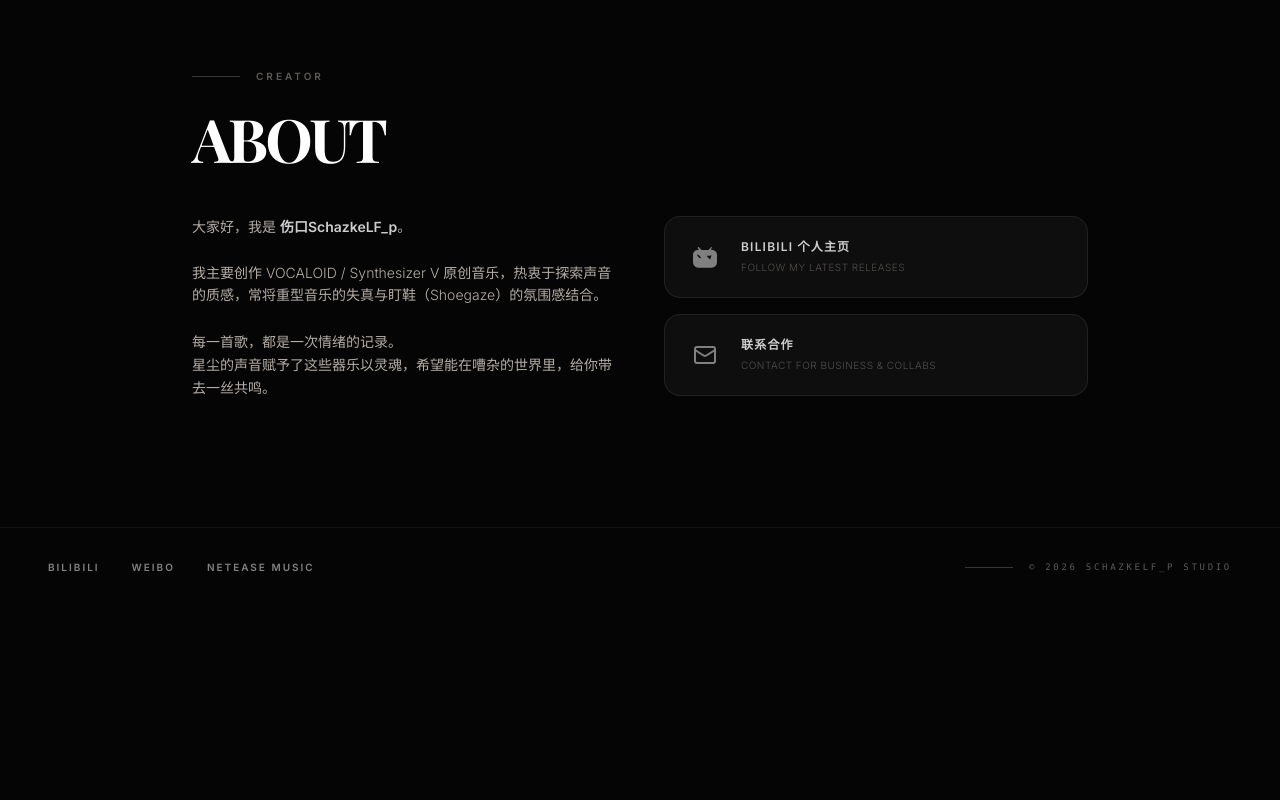
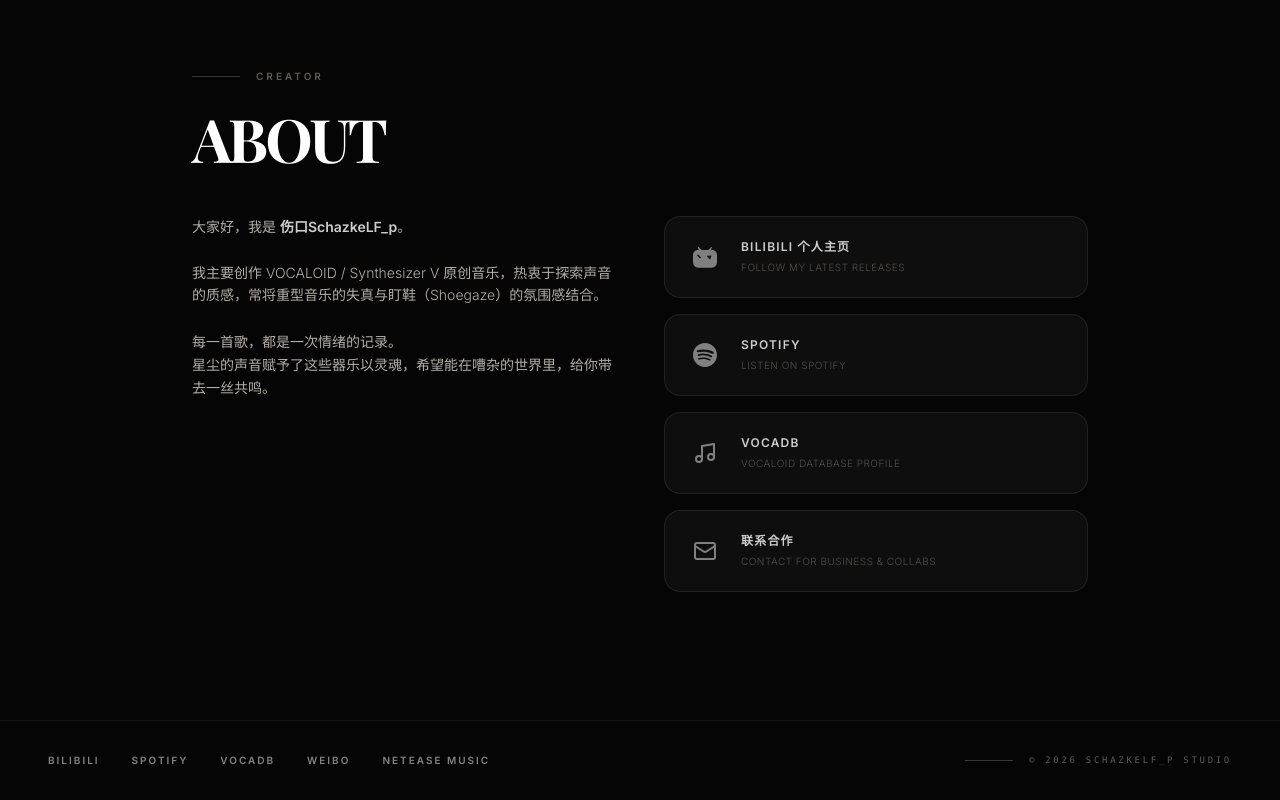
Before and after one commit to v-oneehnilo/SchazkeLFp-website, a React (Vite) app: page / in a window 1280 px wide. Shown: the part 1836-2636 px from the top of the page. Before the commit the page ends 2443 px from the top, so only its background shows below. Built offline with nearby package versions, Linux system fonts and the light colour scheme; a web font is replaced by a local one.

Commit message:
feat: Optimize video playback and UI
Adjusted IntersectionObserver rootMargin for earlier video playback.
Added `preload="none"` to video element to defer loading.
Included transition effects for smoother UI updates.

```diff
--- a/src/App.tsx
+++ b/src/App.tsx
@@ -9,10 +9,8 @@
 
   useEffect(() => {
     const observer = new IntersectionObserver(([entry]) => {
-      if (entry.isIntersecting) {
-        setInView(true);
-      }
-    }, { rootMargin: '300px' });
+      setInView(entry.isIntersecting);
+    }, { rootMargin: '50px' });
     if (ref.current) observer.observe(ref.current);
     return () => observer.disconnect();
   }, []);
@@ -24,7 +22,7 @@
   }, [inView]);
 
   return (
-    <div ref={ref} className="absolute inset-0 z-0 w-full h-full bg-zinc-900">
+    <div ref={ref} className="absolute inset-0 z-0 w-full h-full bg-zinc-900 transition-colors duration-500">
       {inView && (
         <video
           ref={videoRef}
@@ -33,6 +31,7 @@
           loop
           muted
           playsInline
+          preload="none"
           className="absolute inset-0 w-full h-full object-cover transition-transform duration-700 group-hover:scale-105 opacity-60 group-hover:opacity-100 pointer-events-none"
         />
       )}
@@ -166,7 +165,7 @@
       title: "温差",
       type: "【星尘原创曲】 / 重型盯鞋",
       desc: "在极度的喧嚣中寻找宁静，于温差之间感受情绪的撕裂与弥合。",
-      videoUrl: "https://upos-sz-mirrorcos.bilivideo.com/upgcxcode/26/75/28553447526/28553447526-1-192.mp4?e=ig8euxZM2rNcNbRgnwdVhwdlhWN3hwdVhoNvNC8BqJIzNbfq9rVEuxTEnE8L5F6VnEsSTx0vkX8fqJeYTj_lta53NCM=&platform=html5&gen=playurlv3&mid=0&nbs=1&uipk=5&trid=a1ee90cda3fb4058a39806d3de70febO&os=estghw&og=hw&deadline=1778497092&oi=1385955528&upsig=301235b7b8ff4d3fe481d3329c9888de&uparams=e,platform,gen,mid,nbs,uipk,trid,os,og,deadline,oi&bvc=vod&nettype=1&bw=1028614&agrr=1&buvid=&build=7330300&dl=0&f=O_0_0&orderid=0,3",
+      videoUrl: "https://uv52w2dqsyqwbfke.public.blob.vercel-storage.com/28553447526-1-192.mp4",
       cover: "https://videos.tuchuangyun.top/autoupload/en/H-VgkTBe2zwM0UYoCV-zjY0_ynLCSh1voT__6wvSSSY/20260511/4d9W/5%25E6%259C%258811%25E6%2597%25A5.mp4"
     },
     {
@@ -174,7 +173,7 @@
       title: "if_深呼吸",
       type: "【星尘原创曲】 / 盯鞋核 / 重型盯鞋",
       desc: "如果在深渊中无法停下坠落，不如尝试最后一次深呼吸。",
-      videoUrl: "https://upos-sz-mirrorcos.bilivideo.com/upgcxcode/71/06/35816540671/35816540671-1-192.mp4?e=ig8euxZM2rNcNbRHnWdVhwdlhWeHhwdVhoNvNC8BqJIzNbfq9rVEuxTEnE8L5F6VnEsSTx0vkX8fqJeYTj_lta53NCM=&mid=0&uipk=5&os=estgcos&og=hw&platform=html5&trid=97e52285dae74c5d89aaa7941c16eafO&deadline=1778500462&nbs=1&gen=playurlv3&oi=2067347262&upsig=8a2834156e046d1fa08e88eaa6a62de6&uparams=e,mid,uipk,os,og,platform,trid,deadline,nbs,gen,oi&bvc=vod&nettype=1&bw=1592246&dl=0&f=O_0_0&agrr=1&buvid=&build=7330300&orderid=0,3",
+      videoUrl: "https://uv52w2dqsyqwbfke.public.blob.vercel-storage.com/35816540671-1-192.mp4",
       cover: "https://videos.tuchuangyun.top/autoupload/en/H-VgkTBe2zwM0UYoCV-zjY0_ynLCSh1voT__6wvSSSY/20260511/1Zi1/5%25E6%259C%258811%25E6%2597%25A5%288%29.mp4"
     },
     {
@@ -182,7 +181,7 @@
       title: "你会来我的葬礼吗",
       type: "【星尘原创曲】 / 金属核 / 盯鞋",
       desc: "金属核与盯鞋的交织融合，于激烈的节奏中质问内心的归属。",
-      videoUrl: "https://upos-sz-mirrorcos.bilivideo.com/upgcxcode/45/87/30601838745/30601838745-1-192.mp4?e=ig8euxZM2rNcNbR1nwdVhwdlhWR3hwdVhoNvNC8BqJIzNbfq9rVEuxTEnE8L5F6VnEsSTx0vkX8fqJeYTj_lta53NCM=&trid=7b65a60df481450a81eb475256409f3O&gen=playurlv3&og=hw&deadline=1778500717&platform=html5&mid=0&os=08cbv&nbs=1&uipk=5&oi=2067347262&upsig=bc8fc3f5fee6962e7e2c195b7205554b&uparams=e,trid,gen,og,deadline,platform,mid,os,nbs,uipk,oi&bvc=vod&nettype=1&bw=946839&f=O_0_0&agrr=1&buvid=&build=7330300&dl=0&orderid=0,3",
+      videoUrl: "https://uv52w2dqsyqwbfke.public.blob.vercel-storage.com/30601838745-1-192.mp4",
       cover: "https://videos.tuchuangyun.top/autoupload/en/H-VgkTBe2zwM0UYoCV-zjY0_ynLCSh1voT__6wvSSSY/20260511/KeqS/5%25E6%259C%258811%25E6%2597%25A5%287%29.mp4"
     },
     {
@@ -190,15 +189,15 @@
       title: "PANIC ATTACK",
       type: "【星尘原创】",
       desc: "强烈的情绪如同恐慌发作，冲击着崩坏的现实边界。",
-      videoUrl: "https://upos-sz-mirrorcos.bilivideo.com/upgcxcode/41/17/1276391741/1276391741-1-192.mp4?e=ig8euxZM2rNcNbRgnWdVhwdlhWNHhwdVhoNvNC8BqJIzNbfq9rVEuxTEnE8L5F6VnEsSTx0vkX8fqJeYTj_lta53NCM=&deadline=1778500880&trid=1af9165aac824c70ac609478df61645O&nbs=1&mid=0&gen=playurlv3&os=estgcos&og=hw&uipk=5&oi=144233936&platform=html5&upsig=bc8df67dbeb94eb0eb630a4ba00cb63a&uparams=e,deadline,trid,nbs,mid,gen,os,og,uipk,oi,platform&bvc=vod&nettype=1&bw=1037941&agrr=1&buvid=&build=7330300&dl=0&f=O_0_0&orderid=0,3",
-      cover: "https://videos.tuchuangyun.top/autoupload/en/H-VgkTBe2zwM0UYoCV-zjY0_ynLCSh1voT__6wvSSSY/20260511/5pHc/5%25E6%259C%258811%25E6%2597%25A5%286%29.mp4"
+      videoUrl: "https://uv52w2dqsyqwbfke.public.blob.vercel-storage.com/1276391741-1-192.mp4",
+      cover: "https://videos.tuchuangyun.top/autoupload/en/H-VgkTBe2zwM0UYoCV-zjY0_ynLCSh1voT__6wvSSSY/20260511/NKUP/5%25E6%259C%258811%25E6%2597%25A5%283%29.mp4"
     },
     {
       id: 5,
       title: "-- --- - ....",
       type: "【星尘原创曲】",
       desc: "M-O-T-H，如飞蛾扑火般去向未知的迷茫。",
-      videoUrl: "https://upos-sz-mirrorcos.bilivideo.com/upgcxcode/32/02/27052740232/27052740232-1-192.mp4?e=ig8euxZM2rNcNbRVhwdVhwdlhWdVhwdVhoNvNC8BqJIzNbfq9rVEuxTEnE8L5F6VnEsSTx0vkX8fqJeYTj_lta53NCM=&uipk=5&trid=e3ff6668ec6a485cb36230e11a32a8cO&gen=playurlv3&mid=0&deadline=1778500995&nbs=1&platform=html5&os=zosbv&og=hw&oi=2067347262&upsig=e8d4260bc1459176f2f9026be7dec6ba&uparams=e,uipk,trid,gen,mid,deadline,nbs,platform,os,og,oi&bvc=vod&nettype=1&bw=681027&agrr=1&buvid=&build=7330300&dl=0&f=O_0_0&orderid=0,3",
+      videoUrl: "https://uv52w2dqsyqwbfke.public.blob.vercel-storage.com/27052740232-1-192.mp4",
       cover: "https://videos.tuchuangyun.top/autoupload/en/H-VgkTBe2zwM0UYoCV-zjY0_ynLCSh1voT__6wvSSSY/20260511/0n4A/5%25E6%259C%258811%25E6%2597%25A5%285%29.mp4"
     },
     {
@@ -206,7 +205,7 @@
       title: "...只是幻觉",
       type: "feat.星尘infinity / 盯鞋 / 金属核",
       desc: "重重迷雾与声墙之中，究竟什么是真实，什么只是幻觉。",
-      videoUrl: "https://upos-sz-mirrorcos.bilivideo.com/upgcxcode/73/19/30471291973/30471291973-1-192.mp4?e=ig8euxZM2rNcNbRVhwdVhwdlhWdVhwdVhoNvNC8BqJIzNbfq9rVEuxTEnE8L5F6VnEsSTx0vkX8fqJeYTj_lta53NCM=&platform=html5&oi=1385955528&deadline=1778501033&gen=playurlv3&trid=4cd98b4a67ca40a6a4580cf796b9b64O&nbs=1&mid=0&os=estghw&og=hw&uipk=5&upsig=f0d7c3f27ce4e87d93cbe9d33294b6ab&uparams=e,platform,oi,deadline,gen,trid,nbs,mid,os,og,uipk&bvc=vod&nettype=1&bw=459814&f=O_0_0&agrr=1&buvid=&build=7330300&dl=0&orderid=0,3",
+      videoUrl: "https://uv52w2dqsyqwbfke.public.blob.vercel-storage.com/30471291973-1-192.mp4",
       cover: "https://videos.tuchuangyun.top/autoupload/en/H-VgkTBe2zwM0UYoCV-zjY0_ynLCSh1voT__6wvSSSY/20260511/9Ac0/5%25E6%259C%258811%25E6%2597%25A5%284%29.mp4"
     },
     {
@@ -214,15 +213,15 @@
       title: "深呼吸",
       type: "【星尘原创】",
       desc: "深呼吸，在一切坠落之前找回自我片刻的宁静。",
-      videoUrl: "https://upos-sz-mirrorcos.bilivideo.com/upgcxcode/88/39/1353293988/1353293988-1-192.mp4?e=ig8euxZM2rNcNbRVhwdVhwdlhWdVhwdVhoNvNC8BqJIzNbfq9rVEuxTEnE8L5F6VnEsSTx0vkX8fqJeYTj_lta53NCM=&trid=96823e9447a649ceaa6cf26e0bd31a8O&uipk=5&platform=html5&gen=playurlv3&os=08cbv&og=hw&mid=0&nbs=1&deadline=1778501100&oi=2067284620&upsig=2bfc86523c43c37527512b0e79bb4c1f&uparams=e,trid,uipk,platform,gen,os,og,mid,nbs,deadline,oi&bvc=vod&nettype=1&bw=518734&build=7330300&dl=0&f=O_0_0&agrr=1&buvid=&orderid=0,3",
-      cover: "https://videos.tuchuangyun.top/autoupload/en/H-VgkTBe2zwM0UYoCV-zjY0_ynLCSh1voT__6wvSSSY/20260511/NKUP/5%25E6%259C%258811%25E6%2597%25A5%283%29.mp4"
+      videoUrl: "https://uv52w2dqsyqwbfke.public.blob.vercel-storage.com/1353293988-1-192.mp4",
+      cover: "https://videos.tuchuangyun.top/autoupload/en/H-VgkTBe2zwM0UYoCV-zjY0_ynLCSh1voT__6wvSSSY/20260511/5pHc/5%25E6%259C%258811%25E6%2597%25A5%286%29.mp4"
     },
     {
       id: 8,
       title: "空想话剧",
       type: "【赤羽原创曲】",
       desc: "一出未命名的空想话剧，在荒诞的舞台上默然谢幕。",
-      videoUrl: "https://upos-sz-mirrorcos.bilivideo.com/upgcxcode/00/05/324480500/324480500-1-208.mp4?e=ig8euxZM2rNcNbNM7WdVhwdlhbKBhwdVhoNvNC8BqJIzNbfq9rVEuxTEnE8L5F6VnEsSTx0vkX8fqJeYTj_lta53NCM=&platform=html5&deadline=1778501191&trid=08bfa01b93954e7bbca6597500239c6O&nbs=1&uipk=5&gen=playurlv3&os=estghw&og=hw&oi=144233936&mid=0&upsig=fc3ea185dbe56ece76952c07020f5c0a&uparams=e,platform,deadline,trid,nbs,uipk,gen,os,og,oi,mid&bvc=vod&nettype=1&bw=1965159&f=O_0_0&agrr=1&buvid=&build=7330300&dl=0&orderid=0,3",
+      videoUrl: "https://uv52w2dqsyqwbfke.public.blob.vercel-storage.com/324480500-1-208.mp4",
       cover: "https://videos.tuchuangyun.top/autoupload/en/H-VgkTBe2zwM0UYoCV-zjY0_ynLCSh1voT__6wvSSSY/20260511/TVhj/5%25E6%259C%258811%25E6%2597%25A5%282%29.mp4"
     },
     {
@@ -230,7 +229,7 @@
       title: "淹没于靛蓝",
       type: "【诗岸原创曲】",
       desc: "任由身躯与意识一起，被这深不见底的靛蓝海水彻底淹没。",
-      videoUrl: "https://upos-sz-mirrorcos.bilivideo.com/upgcxcode/25/91/25939019125/25939019125-1-192.mp4?e=ig8euxZM2rNcNbRj7bdVhwdlhWTjhwdVhoNvNC8BqJIzNbfq9rVEuxTEnE8L5F6VnEsSTx0vkX8fqJeYTj_lta53NCM=&oi=2067347262&mid=0&deadline=1778501236&trid=68fc1e11f79b4e4aa6e53174e958a3dO&nbs=1&uipk=5&platform=html5&gen=playurlv3&os=estgcos&og=cos&upsig=950433aef00c53ec28c142445d4ded47&uparams=e,oi,mid,deadline,trid,nbs,uipk,platform,gen,os,og&bvc=vod&nettype=1&bw=1337193&agrr=1&buvid=&build=7330300&dl=0&f=O_0_0&orderid=0,3",
+      videoUrl: "https://uv52w2dqsyqwbfke.public.blob.vercel-storage.com/25939019125-1-192.mp4",
       cover: "https://videos.tuchuangyun.top/autoupload/en/H-VgkTBe2zwM0UYoCV-zjY0_ynLCSh1voT__6wvSSSY/20260511/aN8w/5%25E6%259C%258811%25E6%2597%25A5%281%29.mp4"
     }
   ];
@@ -416,7 +415,7 @@
                </div>
 
                <div className="space-y-4">
-                  <a href="https://space.bilibili.com/630082679?spm_id_from=333.337.0.0" target="_blank" rel="noreferrer" className="flex items-center gap-4 bg-white/5 backdrop-blur-xl border border-white/10 rounded-2xl p-5 hover:bg-white/10 transition-all group">
+                  <a href="https://space.bilibili.com/630082679?spm_id_from=333.337.0.0" target="_blank" rel="noreferrer" className="flex items-center gap-4 bg-white/5 backdrop-blur-xl border border-white/10 rounded-2xl p-5 hover:bg-white/10 transition-all group cursor-pointer">
                     <div className="w-10 h-10 flex items-center justify-center opacity-60 group-hover:opacity-100 transition-opacity">
                       <svg className="w-6 h-6 text-white" viewBox="0 0 24 24" fill="currentColor">
                         <path d="M17.813 4.653h.854c1.51.054 2.769.578 3.773 1.574 1.004.995 1.524 2.249 1.56 3.76v7.36c-.036 1.51-.556 2.769-1.56 3.773s-2.262 1.524-3.773 1.56H5.333c-1.51-.036-2.769-.556-3.773-1.56v-.004C.556 20.12.036 18.861 0 17.35V9.98c.036-1.511.556-2.765 1.56-3.76 1.004-.996 2.262-1.52 3.773-1.574h.774l-1.054-1.2h.001c-.137-.152-.224-.316-.264-.492a.86.86 0 0 1-.018-.175.76.76 0 0 1 .236-.51c.143-.139.314-.216.513-.23.193-.014.372.031.536.136l2.453 2.753h6.98l2.46-2.766c.15-.105.323-.15.518-.136.196.014.365.1.508.24m-.34 8.287L15.352 10.8a.72.72 0 1 0-1.028 1.018l2.122 2.14a.725.725 0 0 0 1.027-1.018M6.541 12.94a.72.72 0 1 0 1.028-1.017l-2.121-2.14a.725.725 0 0 0-1.028 1.018l2.121 2.14"/>
@@ -425,6 +424,28 @@
                     <div>
                       <h4 className="text-white font-bold uppercase tracking-[0.1em] text-xs">Bilibili 个人主页</h4>
                       <p className="text-[10px] opacity-40 uppercase tracking-wider mt-1">Follow my latest releases</p>
+                    </div>
+                  </a>
+
+                  <a href="https://open.spotify.com/intl-es/artist/4T2vBV5CipuF2G8ODSOSxK" target="_blank" rel="noreferrer" className="flex items-center gap-4 bg-white/5 backdrop-blur-xl border border-white/10 rounded-2xl p-5 hover:bg-white/10 transition-all group cursor-pointer">
+                    <div className="w-10 h-10 flex items-center justify-center opacity-60 group-hover:opacity-100 transition-opacity">
+                      <svg className="w-6 h-6 text-white" viewBox="0 0 24 24" fill="currentColor">
+                        <path d="M12 0C5.4 0 0 5.4 0 12s5.4 12 12 12 12-5.4 12-12S18.66 0 12 0zm5.521 17.34c-.24.359-.66.48-1.021.24-2.82-1.74-6.36-2.101-10.561-1.141-.418.122-.779-.179-.899-.539-.12-.421.18-.78.54-.9 4.56-1.021 8.52-.6 11.64 1.32.42.18.479.659.301 1.02zm1.44-3.3c-.301.42-.841.6-1.262.3-3.239-1.98-8.159-2.58-11.939-1.38-.479.12-1.02-.12-1.14-.6-.12-.48.12-1.021.6-1.141C9.6 9.9 15 10.561 18.72 12.84c.361.181.54.78.241 1.2zm.12-3.36C15.24 8.4 8.82 8.16 5.16 9.301c-.6.179-1.2-.181-1.38-.721-.18-.6.18-1.2.72-1.381 4.26-1.26 11.28-1.02 15.721 1.621.539.3.719 1.02.419 1.56-.299.421-1.02.599-1.559.3z"/>
+                      </svg>
+                    </div>
+                    <div>
+                      <h4 className="text-white font-bold uppercase tracking-[0.1em] text-xs">Spotify</h4>
+                      <p className="text-[10px] opacity-40 uppercase tracking-wider mt-1">Listen on Spotify</p>
+                    </div>
+                  </a>
+
+                  <a href="https://vocadb.net/Ar/76318" target="_blank" rel="noreferrer" className="flex items-center gap-4 bg-white/5 backdrop-blur-xl border border-white/10 rounded-2xl p-5 hover:bg-white/10 transition-all group cursor-pointer">
+                    <div className="w-10 h-10 flex items-center justify-center opacity-60 group-hover:opacity-100 transition-opacity">
+                      <Music className="w-6 h-6 text-white" />
+                    </div>
+                    <div>
+                      <h4 className="text-white font-bold uppercase tracking-[0.1em] text-xs">VocaDB</h4>
+                      <p className="text-[10px] opacity-40 uppercase tracking-wider mt-1">Vocaloid Database Profile</p>
                     </div>
                   </a>
 
@@ -445,8 +466,10 @@
 
       {/* Footer */}
       <footer className="relative z-30 px-6 md:px-12 py-8 flex flex-col md:flex-row justify-between items-center border-t border-white/5 gap-6">
-        <div className="flex space-x-8 text-[10px] uppercase tracking-[0.2em] font-semibold">
-          <a href="#" className="hover:text-white text-white/50 transition-colors">Bilibili</a>
+        <div className="flex flex-wrap justify-center gap-x-8 gap-y-4 text-[10px] uppercase tracking-[0.2em] font-semibold">
+          <a href="https://space.bilibili.com/630082679?spm_id_from=333.337.0.0" target="_blank" rel="noreferrer" className="hover:text-white text-white/50 transition-colors">Bilibili</a>
+          <a href="https://open.spotify.com/intl-es/artist/4T2vBV5CipuF2G8ODSOSxK" target="_blank" rel="noreferrer" className="hover:text-white text-white/50 transition-colors">Spotify</a>
+          <a href="https://vocadb.net/Ar/76318" target="_blank" rel="noreferrer" className="hover:text-white text-white/50 transition-colors">VocaDB</a>
           <a href="#" className="hover:text-white text-white/50 transition-colors">Weibo</a>
           <a href="#" className="hover:text-white text-white/50 transition-colors">NetEase Music</a>
         </div>
```
